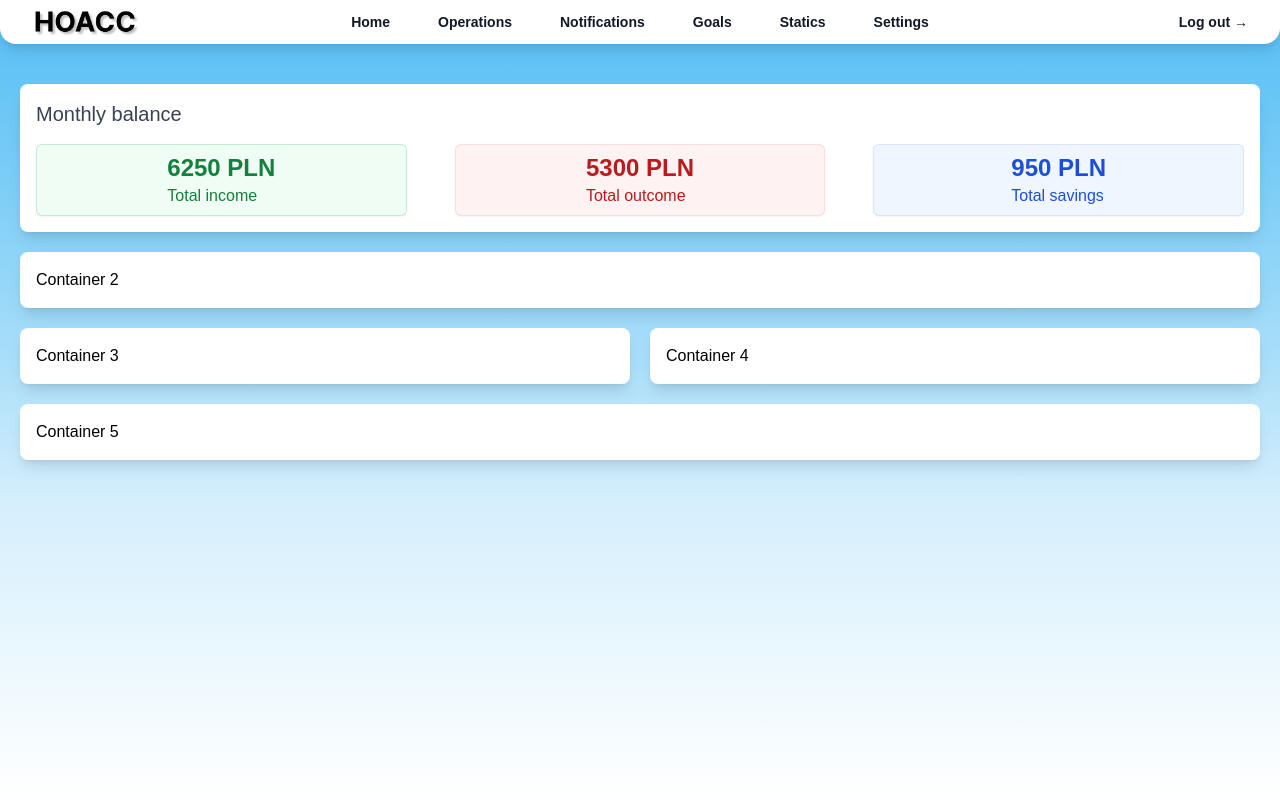
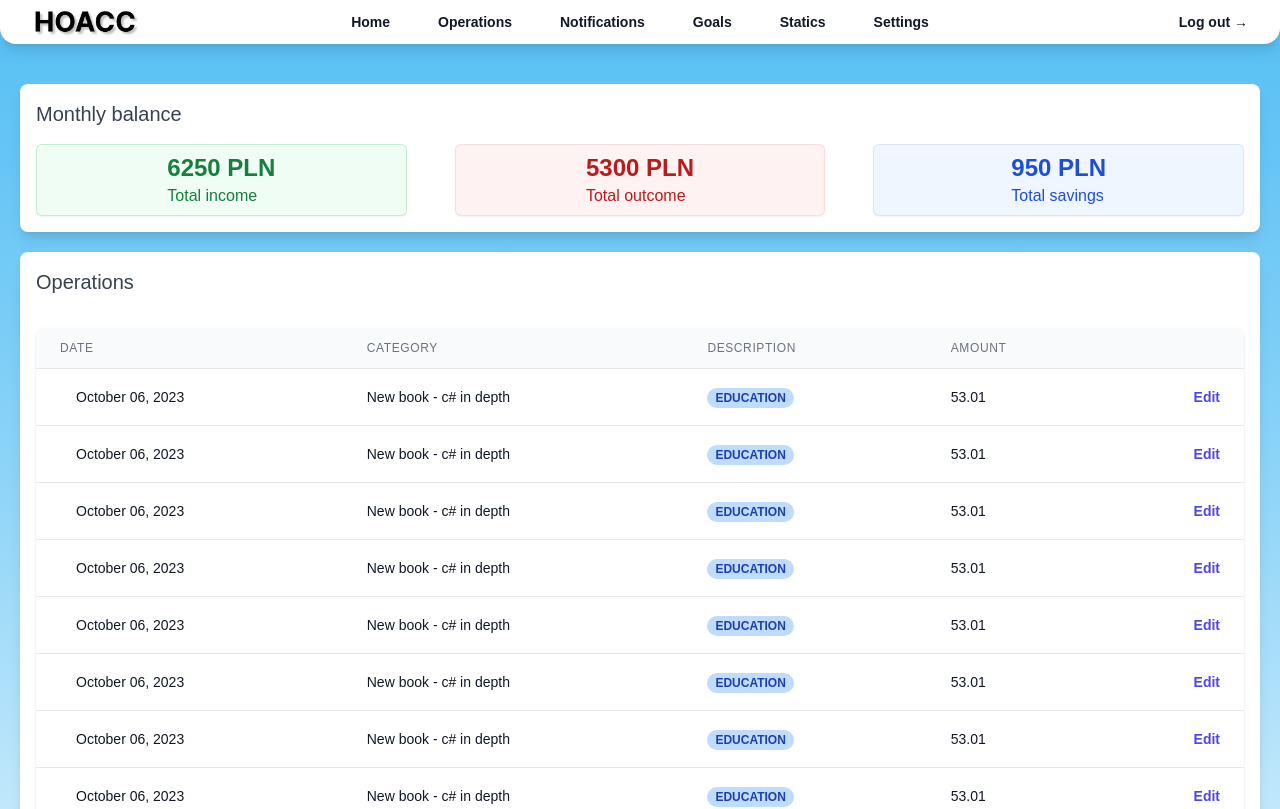
Before and after one commit to PanekBartosz/Hoacc, a Vue app in the folder front/: page /dashboard in a window 1280 px wide. Shown: the top 809 px of the page. Built offline with nearby package versions, Linux system fonts and the light colour scheme.

Commit message:
Implement operations in dashboard

```diff
--- a/front/src/components/MainDashboard.vue
+++ b/front/src/components/MainDashboard.vue
@@ -1,5 +1,30 @@
 <script setup lang="ts">
+import { ref } from "vue";
 import MainNavbar from "./MainNavbar.vue";
+
+const currentDate = new Date()
+
+const formattedDate = new Intl.DateTimeFormat('en-US', {
+  day: '2-digit',
+  month: 'long',
+  year: 'numeric'
+}).format(currentDate)
+
+interface Operation {
+  date: string
+  category: string
+  description: string
+  amount: number
+}
+
+const testOperation: Operation = {
+  date: formattedDate,
+  category: 'EDUCATION',
+  description: 'New book - c# in depth',
+  amount: 53.01
+}
+
+const operations = ref<Operation[]>([...Array(10).keys()].map(() => testOperation))
 </script>
 <template>
   <MainNavbar />
@@ -40,8 +65,85 @@ import MainNavbar from "./MainNavbar.vue";
     </div>
 
     <!-- Container 2 -->
-    <div class="w-full h-full bg-white rounded-lg shadow-lg p-4 mb-5">
-      Container 2
+    <div class="w-full h-full overflow-hidden bg-white rounded-lg shadow-lg p-4 mb-5">
+      <h3 class="text-xl font-medium text-gray-700">Operations</h3>
+      <div class="flex flex-col mt-8">
+      <div class="py-2 -my-2 overflow-x-auto sm:-mx-6 sm:px-6 lg:-mx-8 lg:px-8">
+        <div class="inline-block min-w-full overflow-hidden align-middle border-b border-gray-200 shadow sm:rounded-lg">
+          <table class="min-w-full">
+            <thead>
+              <tr>
+                <th
+                  class="px-6 py-3 text-xs font-medium leading-4 tracking-wider text-left text-gray-500 uppercase border-b border-gray-200 bg-gray-50"
+                >
+                  Date
+                </th>
+                <th
+                  class="px-6 py-3 text-xs font-medium leading-4 tracking-wider text-left text-gray-500 uppercase border-b border-gray-200 bg-gray-50"
+                >
+                  Category
+                </th>
+                <th
+                  class="px-6 py-3 text-xs font-medium leading-4 tracking-wider text-left text-gray-500 uppercase border-b border-gray-200 bg-gray-50"
+                >
+                  Description
+                </th>
+                <th
+                  class="px-6 py-3 text-xs font-medium leading-4 tracking-wider text-left text-gray-500 uppercase border-b border-gray-200 bg-gray-50"
+                >
+                  Amount
+                </th>
+                <th class="px-6 py-3 border-b border-gray-200 bg-gray-50" />
+              </tr>
+            </thead>
+
+            <tbody class="bg-white">
+              <tr v-for="(o, index) in operations" :key="index">
+                <td
+                  class="px-6 py-4 border-b border-gray-200 whitespace-nowrap"
+                >
+                  <div class="flex items-center">
+                    <div class="ml-4">
+                      <div class="text-sm font-medium leading-5 text-gray-900">
+                        {{ o.date }}
+                      </div>
+                    </div>
+                  </div>
+                </td>
+
+                <td
+                  class="px-6 py-4 border-b border-gray-200 whitespace-nowrap"
+                >
+                  <div class="text-sm leading-5 text-gray-900">
+                    {{ o.description }}
+                  </div>
+                </td>
+
+                <td
+                  class="px-6 py-4 border-b border-gray-200 whitespace-nowrap"
+                >
+                  <span
+                    class="inline-flex px-2 text-xs font-semibold leading-5 text-blue-800 bg-blue-200 rounded-full"
+                  >{{ o.category }}</span>
+                </td>
+
+                <td
+                  class="px-6 py-4 text-sm leading-5 text-gray-900 border-b border-gray-200 whitespace-nowrap"
+                >
+                  {{ o.amount }}
+                </td>
+
+                <td
+                  class="px-6 py-4 text-sm font-bold leading-5 text-right border-b border-gray-200 whitespace-nowrap"
+                >
+                  <a href="#" class="text-indigo-600 hover:text-indigo-900">Edit</a>
+                </td>
+              </tr>
+            </tbody>
+          </table>
+        </div>
+      </div>
+    </div>
     </div>
 
     <!-- Container 3 & 4  -->
```
